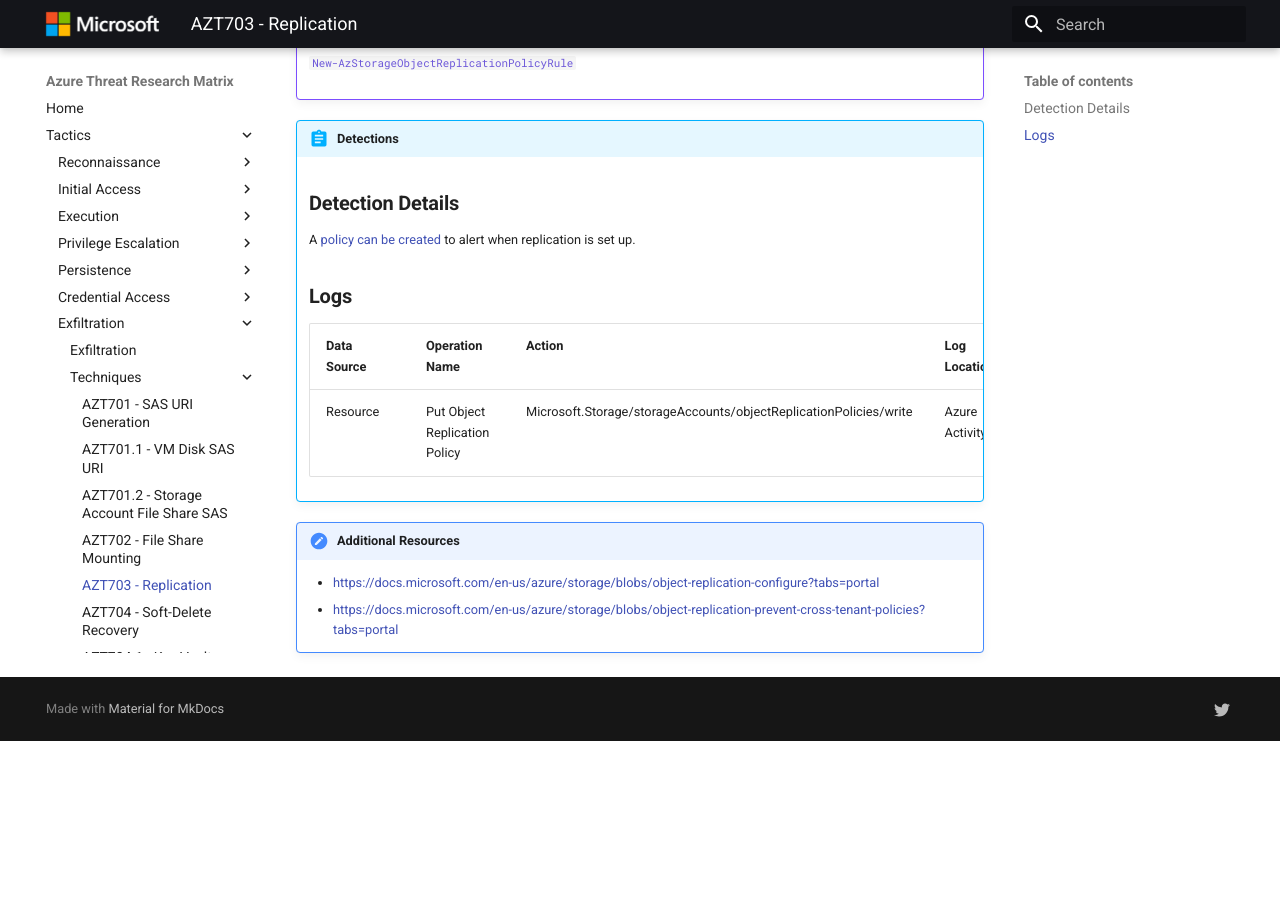
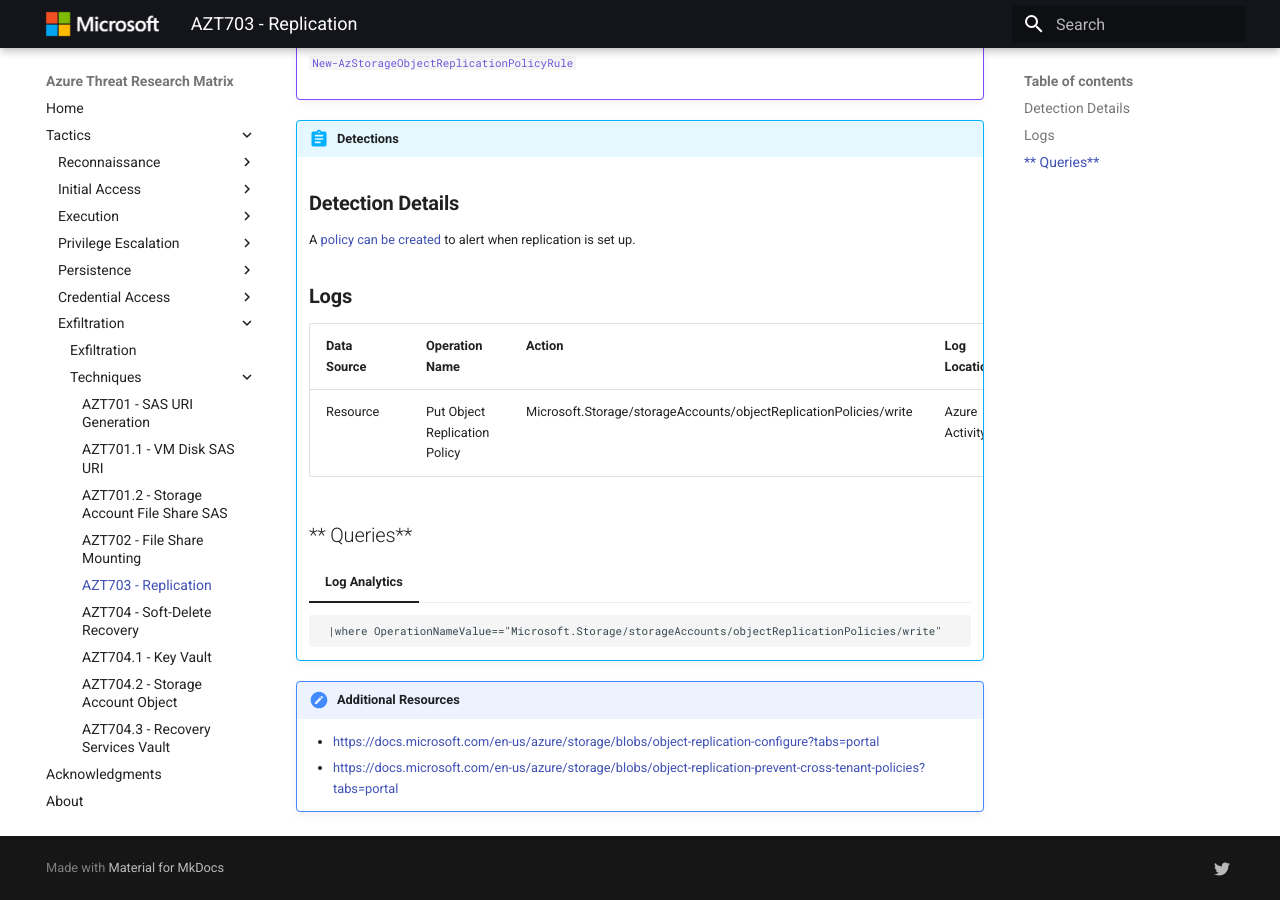
Before and after one commit to microsoft/Azure-Threat-Research-Matrix, an MkDocs documentation site: the page built from docs/Exfiltration/AZT703/AZT703-1.md, in a window 1280 px wide and 900 px high, scrolled down 550 px. Built offline with MkDocs 1.6.1 and Material for MkDocs 9.7.7, drawn with Linux system fonts in a browser that asks for light colours; before the commit the page ends 1291 px from its top, so only the background shows below that.

Commit message:
Update AZT703-1.md

````diff
--- a/docs/Exfiltration/AZT703/AZT703-1.md
+++ b/docs/Exfiltration/AZT703/AZT703-1.md
@@ -33,6 +33,15 @@ By setting up cross-tenant replication, an adversary may set up replication from
     |--------------------|---------------------|-------------------------------------------------------------------|--------------|
     | Resource           | Put Object Replication Policy	 | Microsoft.Storage/storageAccounts/objectReplicationPolicies/write	| Azure Activity Log |
 
+    ## ** Queries**
+
+
+	=== "Log Analytics"
+	```AzureActivity
+	 |where OperationNameValue=="Microsoft.Storage/storageAccounts/objectReplicationPolicies/write"
+	```
+
+
 
 !!! faq "Additional Resources"
 
````
